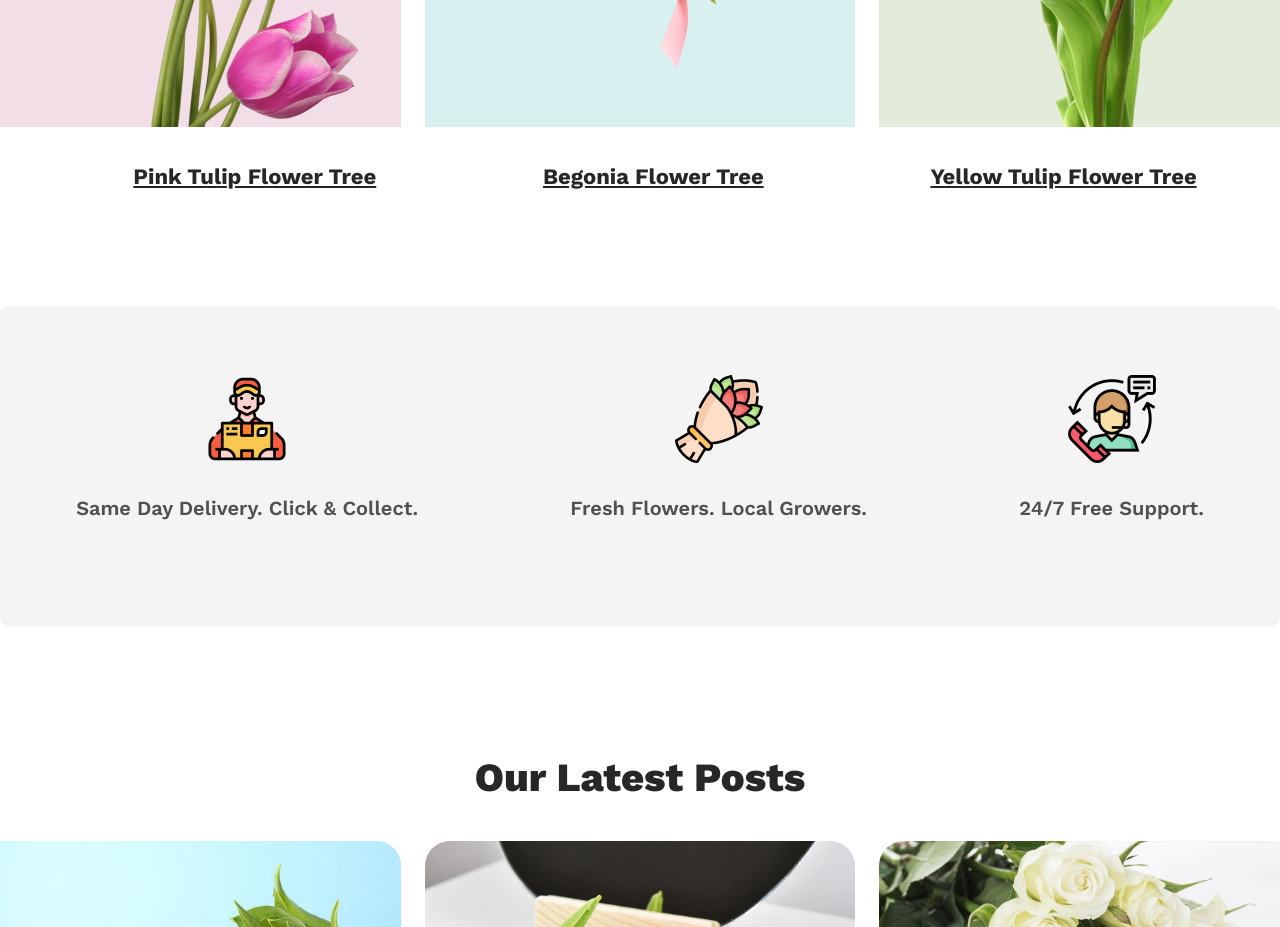
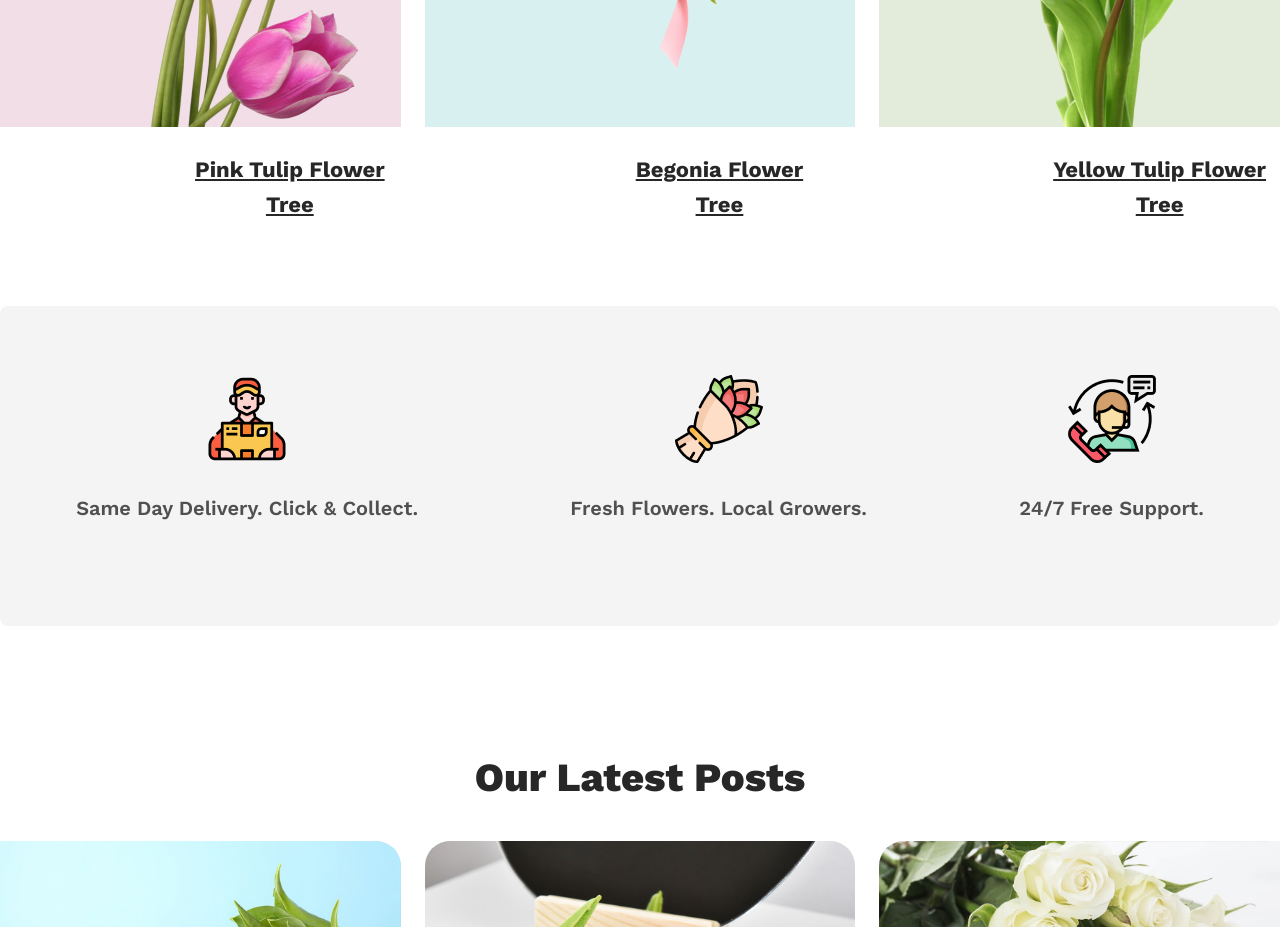
Before and after one commit to niladhikari/Flower-Shop-Assignment, a plain HTML site: page index.html in a window 1280 px wide. Shown: the part 1520-2447 px from the top of the page. Drawn offline with nearby package versions, Linux system fonts and the light colour scheme.

Commit message:
using some padding

```diff
--- a/index.html
+++ b/index.html
@@ -69,13 +69,12 @@
                         <img class="cards-img-3" src="flower-images/pngwing 7.png" alt="">
                     </div>
                 </div>
-                <div class="flower-text">
+
                     <div class="flower">
-                        <h4 class="flower-tital">Pink Tulip Flower Tree </h4>
-                        <h4 class="flower-tital">Begonia Flower Tree </h4>
-                        <h4 class="flower-tital">Yellow Tulip Flower Tree </h4>
+                        <h4 class="flower-tital flower-1">Pink Tulip Flower Tree </h4>
+                        <h4 class="flower-tital flower-2">Begonia Flower Tree </h4>
+                        <h4 class="flower-tital flower-3">Yellow Tulip Flower Tree </h4>
                     </div>
-                </div>
             </div>
         </section>
 
--- a/style.css
+++ b/style.css
@@ -129,18 +129,14 @@ main {
   padding-left: 75px;
   padding-right: 75px;
 }
-.flower-text{
-  display: flex;
-  justify-content: center;
 
-}
 .flower {
   display: flex;
-  width: 1340px;
+  /* width: 1340px; */
   text-align: center;
-  padding-left: 50px;
-  justify-content: space-around;
-  margin-top: 32px;
+  /* padding-left: 50px; */
+  /* justify-content: space-around; */
+  margin-top: 25px;
 }
 .flower-tital {
   color: #272727;
@@ -149,6 +145,13 @@ main {
   font-weight: 700;
   line-height: 35px;
   text-decoration-line: underline;
+}
+.flower-1{
+   margin-left: 180px;
+   padding-right: 220px;
+}
+.flower-2{
+  padding-right: 220px;
 }
 
 /* flower maintenance style */
```
